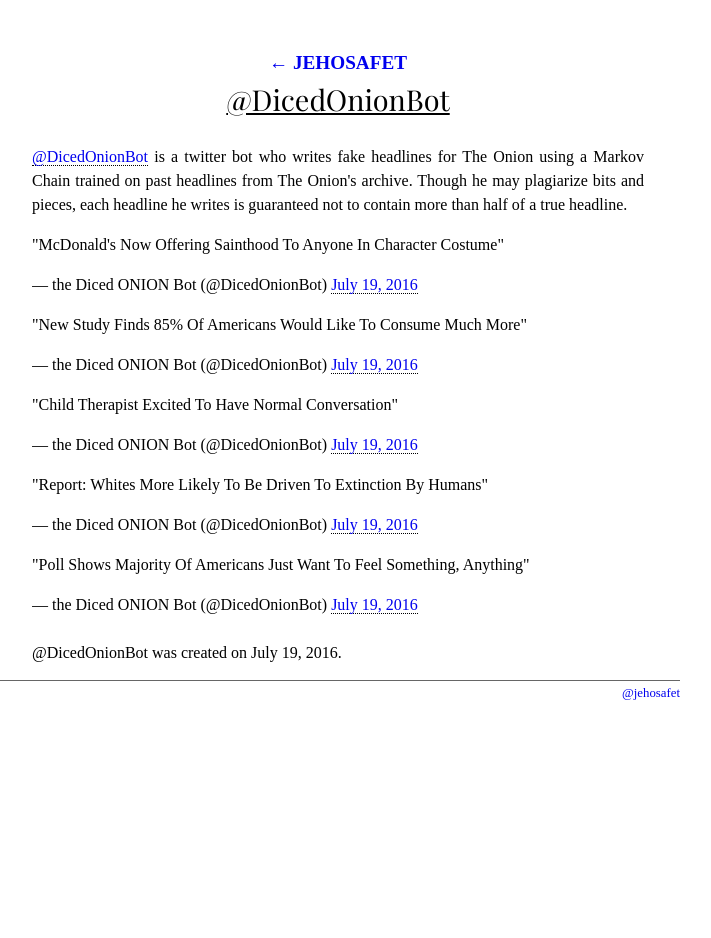
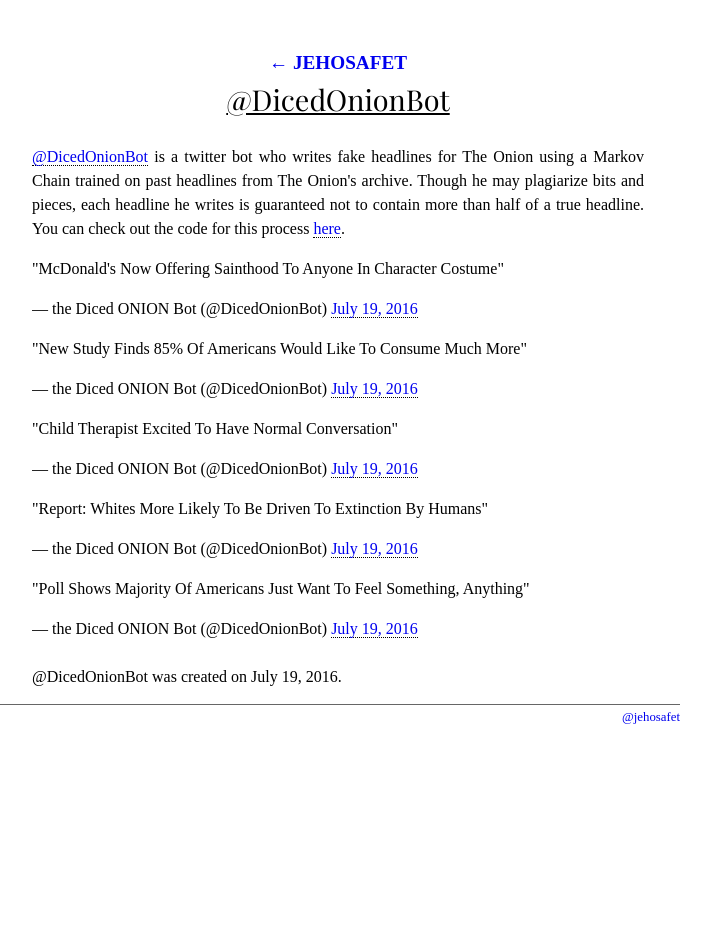
Before and after one commit to mobeets/mobeets.github.io, a Jekyll site: the page built from _posts/2016-07-19-diced-onion-bot.html, in a window 1280 px wide. Shown: the whole page, without its empty margins (302-1013 px from the left). Built offline with Jekyll 4.4.1, drawn with Linux system fonts in a browser that asks for light colours; nearby versions of some CDN libraries; some web fonts are replaced; comment, search, counter and statistics services are not loaded.

Commit message:
fake onion url

```diff
--- a/_posts/2016-07-19-diced-onion-bot.html
+++ b/_posts/2016-07-19-diced-onion-bot.html
@@ -7,7 +7,7 @@ tags: []
 ---
 {% include JB/setup %}
 
-<a href="https://twitter.com/DicedOnionBot">@DicedOnionBot</a> is a twitter bot who writes fake headlines for The Onion using a Markov Chain trained on past headlines from The Onion's archive. Though he may plagiarize bits and pieces, each headline he writes is guaranteed not to contain more than half of a true headline.
+<a href="https://twitter.com/DicedOnionBot">@DicedOnionBot</a> is a twitter bot who writes fake headlines for The Onion using a Markov Chain trained on past headlines from The Onion's archive. Though he may plagiarize bits and pieces, each headline he writes is guaranteed not to contain more than half of a true headline. You can check out the code for this process <a href="https://github.com/mobeets/fake-onion">here</a>.
 <br>
 
 <blockquote class="twitter-tweet" data-lang="en"><p lang="en" dir="ltr">&quot;McDonald&#39;s Now Offering Sainthood To Anyone In Character Costume&quot;</p>&mdash; the Diced ONION Bot (@DicedOnionBot) <a href="https://twitter.com/DicedOnionBot/status/755465974023872513">July 19, 2016</a></blockquote>
```
